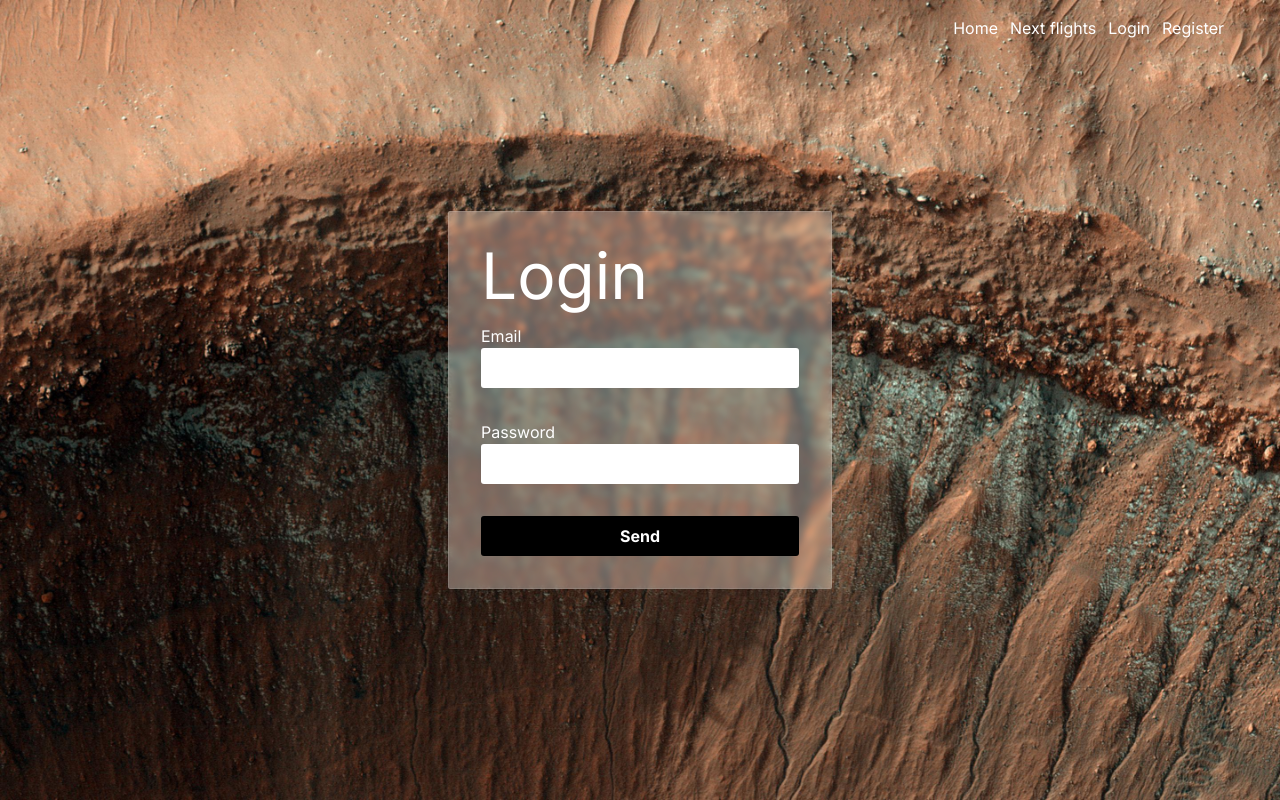
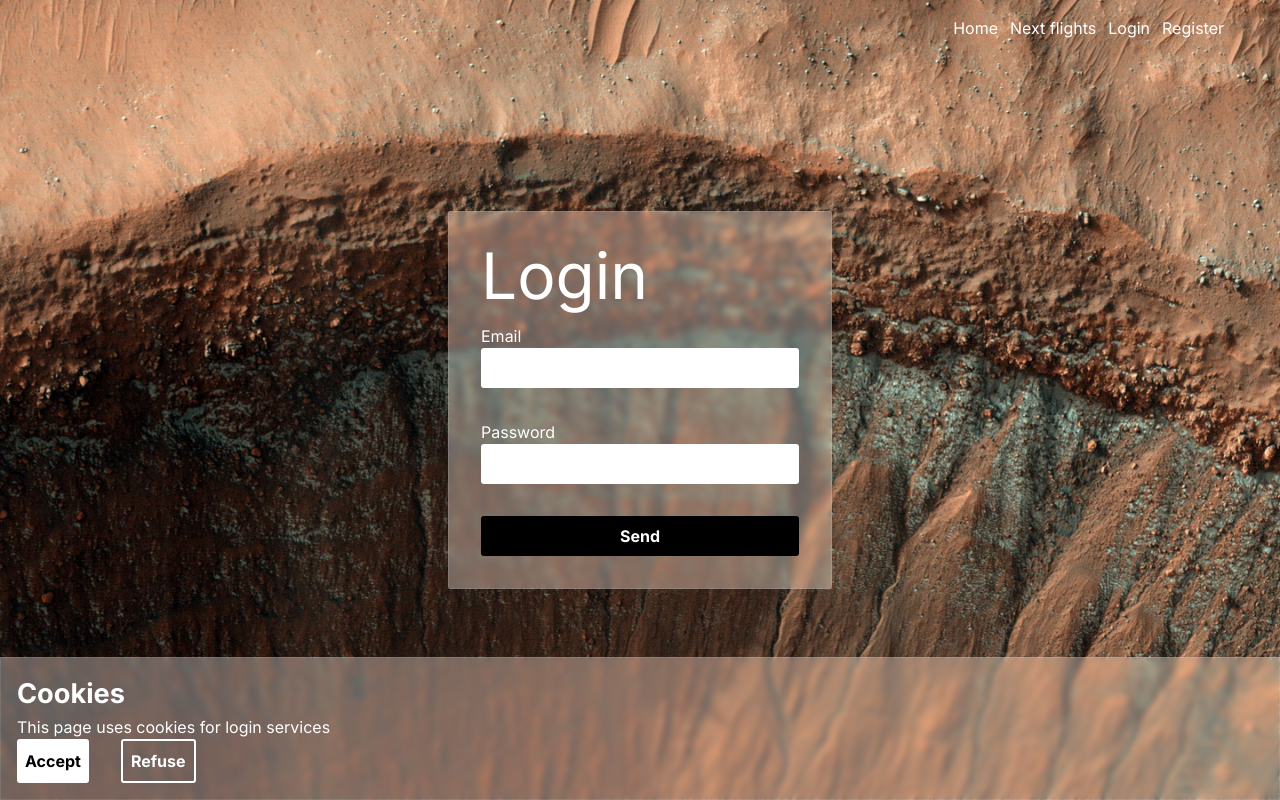
Before and after one commit to aitor-i/espace-express-web, a Next.js app: page /login in a window 1280 px wide. Built offline with nearby package versions, Linux system fonts and the light colour scheme; no server answers.

Commit message:
ADD - Cookies banner

```diff
--- /dev/null
+++ b/src/components/Layout/LoginPage/CookiesBanner/CookiesBanner.tsx
@@ -0,0 +1,21 @@
+import Link from "next/link";
+import React from "react";
+
+interface Props {
+  onAcceptCookies: () => void;
+}
+
+export function CookiesBanner({ onAcceptCookies }: Props) {
+  return (
+    <section className="w-full z-40 glassEffect absolute bottom-0 left-0 p-4">
+      <h4>Cookies</h4>
+      <p>This page uses cookies for login services</p>
+      <div className="flex gap-8">
+        <button onClick={() => onAcceptCookies()}>Accept</button>
+        <Link className=" secondaryButton " href={"/"}>
+          Refuse
+        </Link>
+      </div>
+    </section>
+  );
+}
--- a/src/components/Layout/LoginPage/LoginPage.tsx
+++ b/src/components/Layout/LoginPage/LoginPage.tsx
@@ -3,10 +3,22 @@ import Earth from "@/../public/img/mart-1.jpeg";
 import Navigation from "@/components/Navigation/Navigation";
 import Toast from "@/components/Toast/Toast";
 import { useLoginPage } from "./useLoginPage";
+import { CookiesBanner } from "./CookiesBanner/CookiesBanner";
+import { useEffect, useState } from "react";
 
 export const LoginPage = () => {
   const { fetchingStatus, response, rowResponse, submitHandler } =
     useLoginPage();
+
+  const [isCookiesAccepted, setIsCookiesAccepted] = useState(
+    window.localStorage.getItem("cookiesAccepted") === "true"
+  );
+
+  const acceptCookiesHandler = () => {
+    console.log(isCookiesAccepted);
+    window.localStorage.setItem("cookiesAccepted", "true");
+    setIsCookiesAccepted(true);
+  };
   return (
     <main className="flex justify-center items-center">
       {!rowResponse?.ok && fetchingStatus === "succeeded" ? (
@@ -38,6 +50,9 @@ export const LoginPage = () => {
           )}
         </form>
       </div>
+      {!isCookiesAccepted ? (
+        <CookiesBanner onAcceptCookies={acceptCookiesHandler} />
+      ) : null}
     </main>
   );
 };
--- a/src/components/Layout/LoginPage/useLoginPage.ts
+++ b/src/components/Layout/LoginPage/useLoginPage.ts
@@ -24,6 +24,7 @@ export function useLoginPage() {
       body: { email, password },
       method: "POST",
       headers: { "Content-Type": "application/json" },
+      credentials: "include",
     } as IFetchParams;
 
     fetcher(fetchParams);
```
